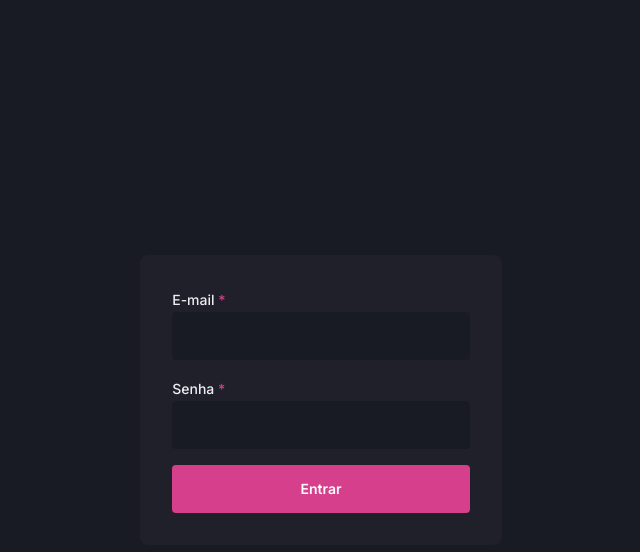
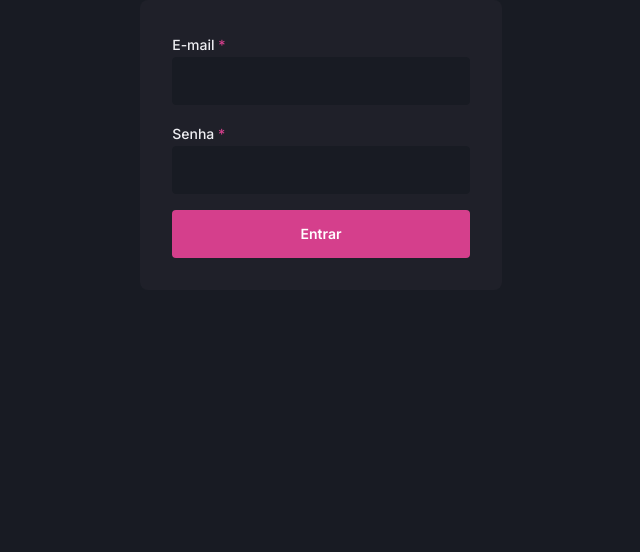
Before and after one commit to B-Lucas365/dash.go, a Next.js app: page / in a window 1280 px wide. Shown: the top 552 px of the page, without its empty margins (319-959 px from the left). Built offline with nearby package versions, Linux system fonts and the light colour scheme.

Commit message:
feat: confirm alterations

```diff
--- a/src/components/Container/styles.tsx
+++ b/src/components/Container/styles.tsx
@@ -1,8 +1,10 @@
+'use client'
 import styled from 'styled-components'
 
 export const ContainerMain = styled.div`
-    height: 100vh;
-    background: var(--bg-dark);
+    width: 100%;
+    max-width: 1240px;
+    margin: 0 auto;
     display: flex;
     justify-content: center;
     align-items: center;
--- a/src/styles/global/global.tsx
+++ b/src/styles/global/global.tsx
@@ -23,7 +23,7 @@ const Globals = createGlobalStyle`
     }
 
     body {
-        background-color: #252525;
+        background-color: var(--bg-dark);
         color: #fff;
     }
 
```
